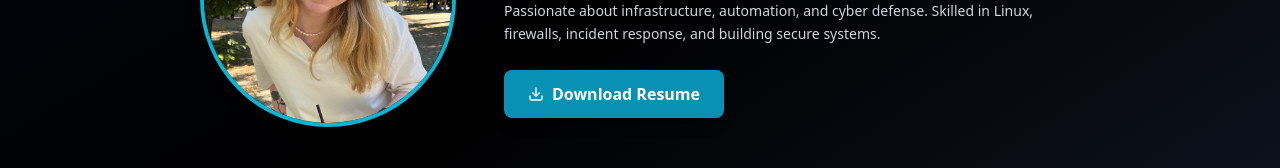
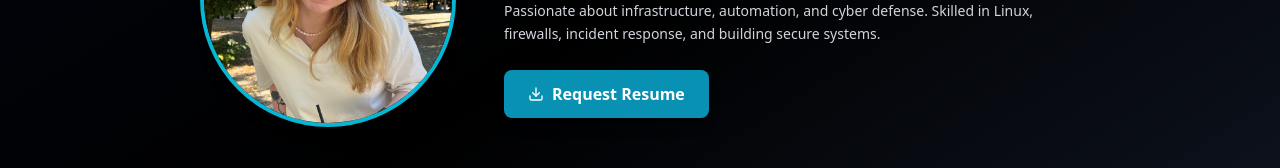
Before and after one commit to diklastern/portfolio, a React (Vite) app: page / in a window 1280 px wide. Shown: the part 401-569 px from the top of the page. Built offline with nearby package versions, Linux system fonts and the light colour scheme.

Commit message:
resume as a request

```diff
--- a/src/components/Hero.jsx
+++ b/src/components/Hero.jsx
@@ -51,15 +51,15 @@ export default function Hero() {
           Passionate about infrastructure, automation, and cyber defense. Skilled in Linux, firewalls, incident response, and building secure systems.
         </p>
 
-        {/* Resume Button */}
+        {/* Resume Request Button */}
         <a
-          href="/CV_DiklaStern.pdf"
-          download
+          href="mailto:diklasternx@gmail.com?subject=Requesting Your Resume"
           className="mt-6 inline-flex items-center gap-2 bg-cyan-600 hover:bg-cyan-700 text-white font-semibold px-6 py-3 rounded-lg shadow-lg transition duration-300"
         >
           <Download className="w-4 h-4" />
-          Download Resume
+          Request Resume
         </a>
+
       </motion.div>
     </section>
   );
```
Also changed, not shown: 1 other file (tests, documents, lock files or other folders).
